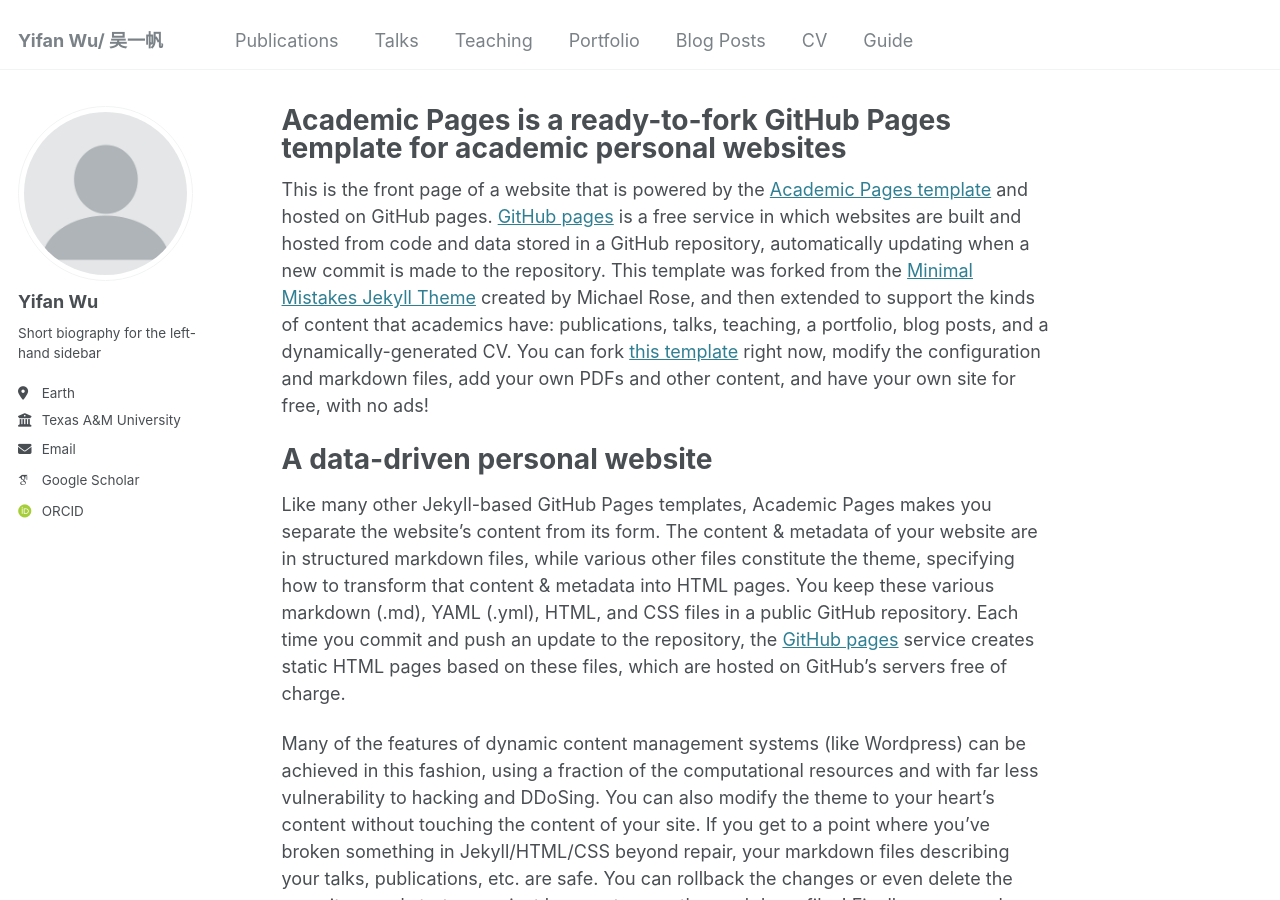
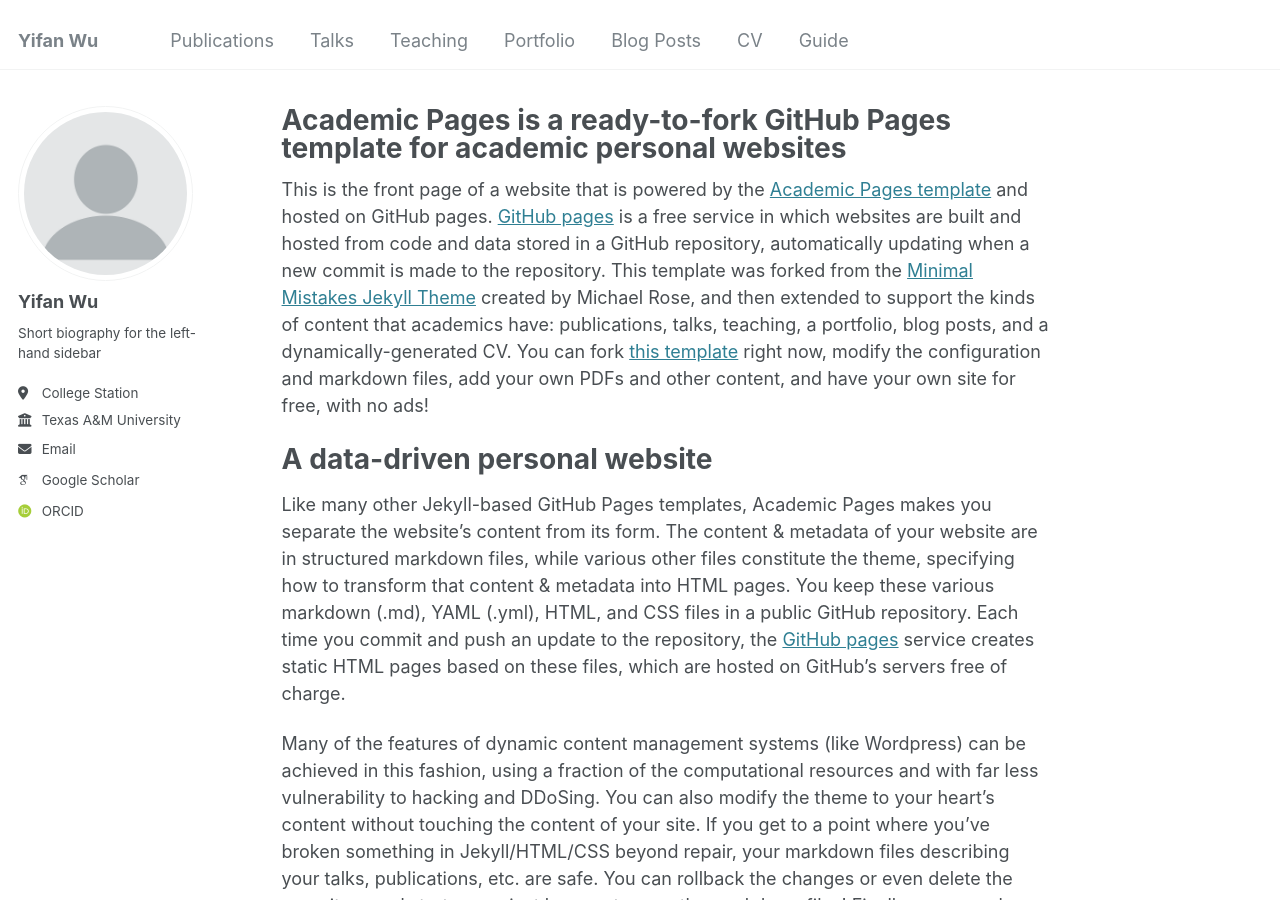
Before and after one commit to wuyifan1995/wuyifan1995.github.io, a Jekyll site: the page built from _pages/about.md, in a window 1280 px wide and 900 px high. Built offline with Jekyll 4.4.1, drawn with Linux system fonts in a browser that asks for light colours; some web fonts are replaced.

Commit message:
Update _config.yml

```diff
--- a/_config.yml
+++ b/_config.yml
@@ -8,7 +8,7 @@
 
 # Basic Site Settings
 locale                   : "en-US"
-title                    : "Yifan Wu/ 吴一帆"
+title                    : "Yifan Wu"
 title_separator          : "-"
 name                     : &name "Yifan Wu"
 description              : &description "personal description"
@@ -25,10 +25,10 @@ author:
   name             : "Yifan Wu"
   pronouns         : # example: "she/her"
   bio              : "Short biography for the left-hand sidebar"
-  location         : "Earth"
+  location         : "College Station"
   employer         : "Texas A&M University"
   uri              : # URL
-  email            : "none@example.org"
+  email            : "wuyifan1995@live.com"
 
   # Academic websites
   arxiv            : # URL - Update with the correct link to your profile
```
